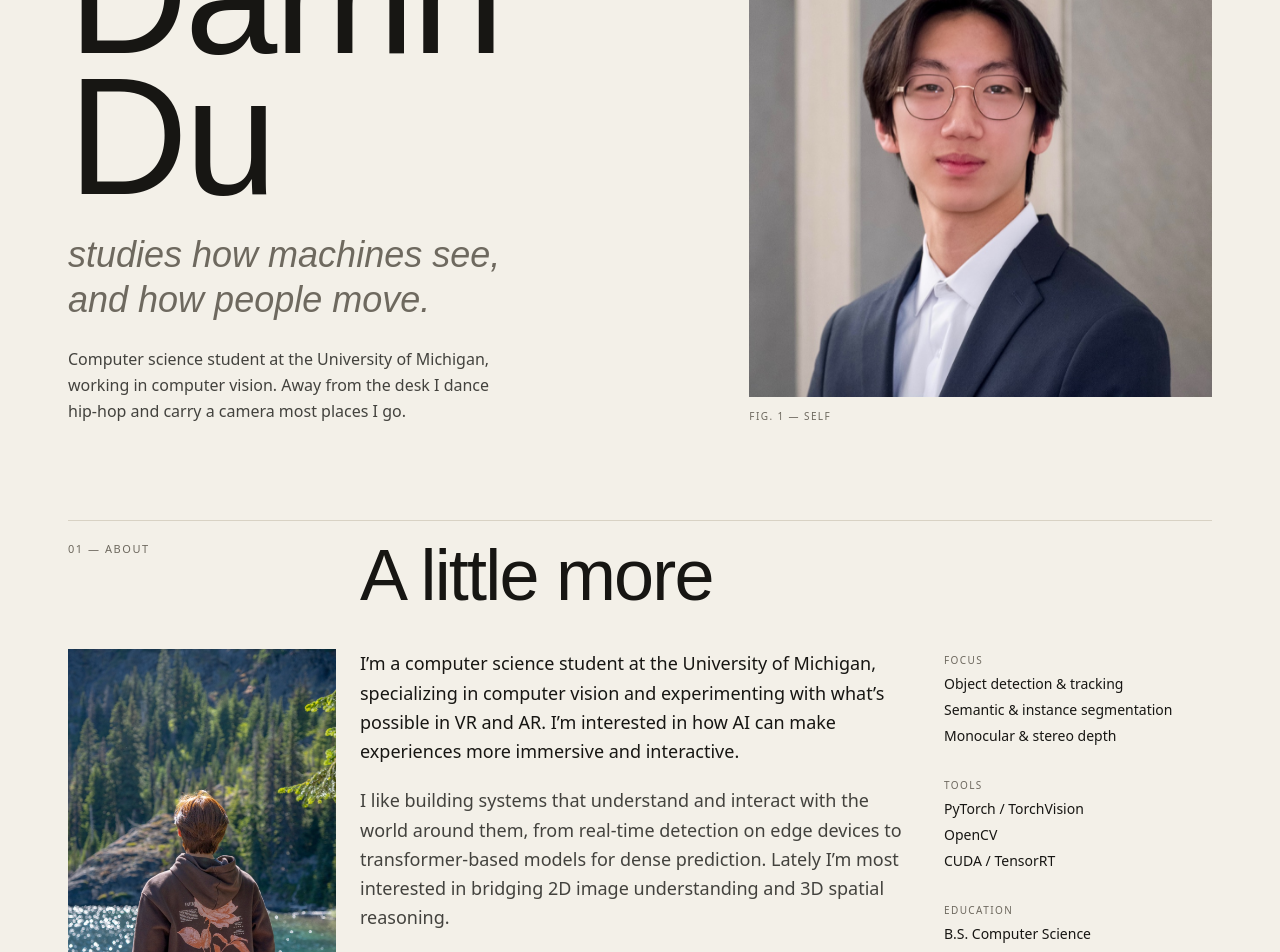
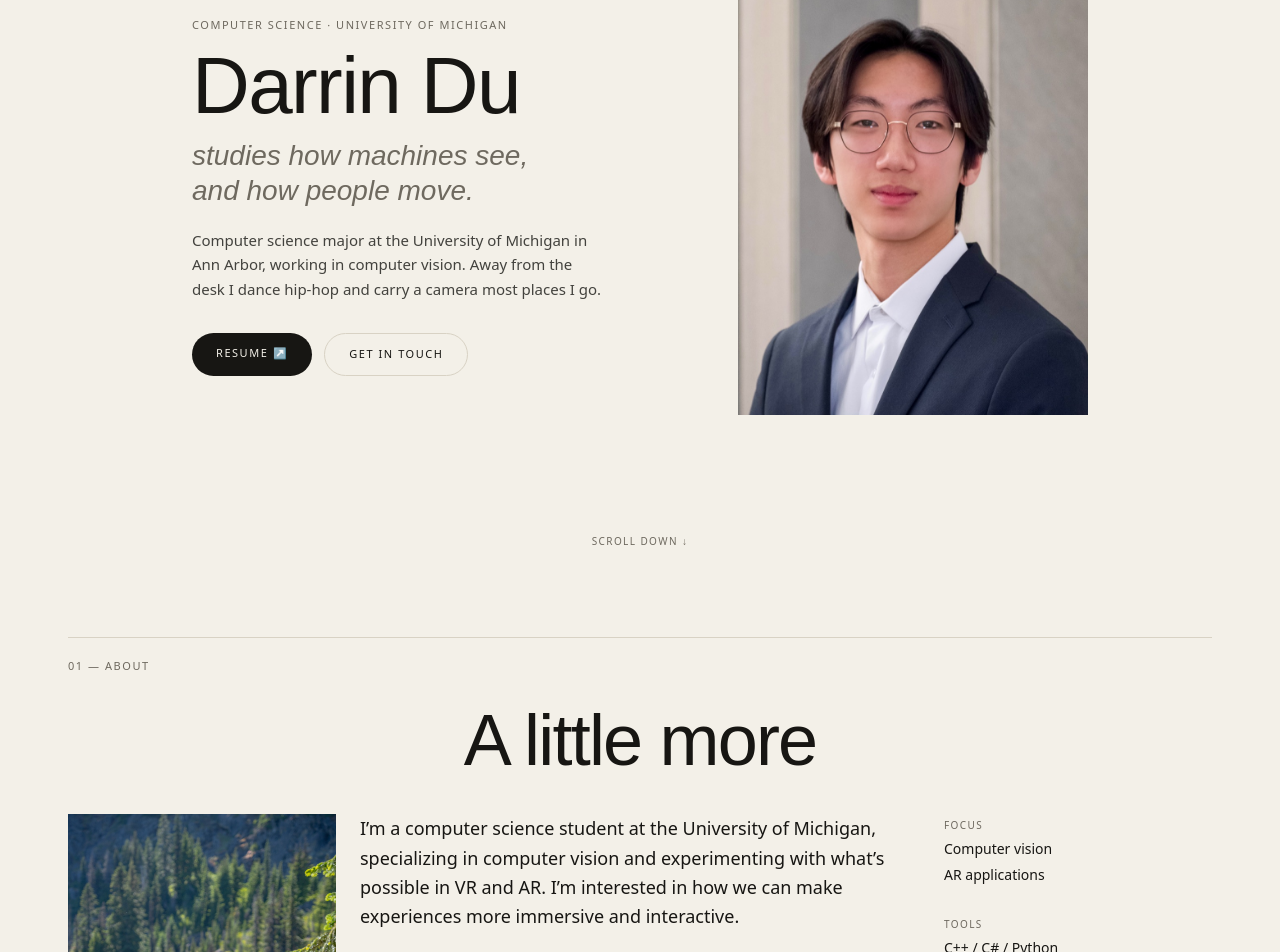
Before and after one commit to ddu-56/Personal_Website, a Next.js app: page / in a window 1280 px wide. Shown: the part 220-1172 px from the top of the page. Built offline with nearby package versions, Linux system fonts and the light colour scheme; a web font is replaced by a local one.

Commit message:
Fixed resume, and the formatting of photos and landing page

```diff
--- a/src/components/About.tsx
+++ b/src/components/About.tsx
@@ -4,21 +4,17 @@ import SectionHeader from "./SectionHeader";
 const notes = [
   {
     label: "Focus",
-    items: [
-      "Object detection & tracking",
-      "Semantic & instance segmentation",
-      "Monocular & stereo depth",
-    ],
+    items: ["Computer vision", "AR applications"],
   },
-  { label: "Tools", items: ["PyTorch / TorchVision", "OpenCV", "CUDA / TensorRT"] },
-  { label: "Education", items: ["B.S. Computer Science", "University of Michigan"] },
-  { label: "Off hours", items: ["Hip-hop", "Photography"] },
+  { label: "Tools", items: ["C++ / C# / Python", "OpenCV", "Unity"] },
+  { label: "Education", items: ["B.S.E. Computer Science", "University of Michigan"] },
+  { label: "Off hours", items: ["Hip-hop", "Photography", "Volleyball"] },
 ];
 
 export default function About() {
   return (
     <section id="about" className="wrap py-12 sm:py-16">
-      <SectionHeader index="01" kicker="About" title="A little more" />
+      <SectionHeader index="01" kicker="About" title="A little more" centered />
 
       <div className="mt-10 grid grid-cols-12 gap-x-6 gap-y-12">
         <Photo
@@ -36,15 +32,17 @@ export default function About() {
           <p>
             I’m a computer science student at the University of Michigan,
             specializing in computer vision and experimenting with what’s
-            possible in VR and AR. I’m interested in how AI can make
+            possible in VR and AR. I’m interested in how we can make
             experiences more immersive and interactive.
           </p>
           <p className="text-ink/80">
-            I like building systems that understand and interact with the world
-            around them, from real-time detection on edge devices to
-            transformer-based models for dense prediction. Lately I’m most
-            interested in bridging 2D image understanding and 3D spatial
-            reasoning.
+            I like building systems that see and respond to the world around
+            them. At the HAIL Lab, that means real-time OpenCV tracking that
+            keeps a patient’s eyes masked during procedures in a mobile clinic.
+            With CLAWS, it means HoloLens interfaces that guided a former
+            astronaut through lunar mission protocols. Lately I’m most
+            interested in where the two meet: using vision to anchor digital
+            interfaces in real, physical space.
           </p>
           <p className="text-ink/80">
             Photography and dance keep me looking at the world the way my work
--- a/src/components/Contact.tsx
+++ b/src/components/Contact.tsx
@@ -1,7 +1,7 @@
 import { RESUME_URL } from "./Masthead";
 import SectionHeader from "./SectionHeader";
 
-const EMAIL = "dudarrin@umich.edu";
+const EMAIL = "darrindu06@gmail.com";
 
 const links = [
   { label: "GitHub", href: "https://github.com/ddu-56" },
--- a/src/components/Dance.tsx
+++ b/src/components/Dance.tsx
@@ -20,13 +20,12 @@ export default function Dance() {
           sizes="(min-width: 1024px) 58vw, 100vw"
         />
 
-        <div className="col-span-12 mt-12 flex flex-col justify-between gap-12 lg:col-span-4 lg:col-start-9 lg:mt-0">
+        <div className="col-span-12 mt-12 flex flex-col justify-center gap-8 lg:col-span-4 lg:col-start-9 lg:mt-0">
           <Counts />
           <div>
             <p className="font-serif text-3xl leading-snug">
-              Hip-hop taught me most of what I know about practice: drill the
-              eight-count until you stop thinking about it, then find somewhere
-              to play.
+              Hip-hop taught me most of what I know about practice: if you need
+              help ask, and if you still struggle just keep practicing.
             </p>
             <p className="mt-6 text-[15px] leading-relaxed text-ink/80">
               I dance hip-hop choreography in classes, practice rooms, and on
--- a/src/components/Intro.tsx
+++ b/src/components/Intro.tsx
@@ -1,36 +1,66 @@
+import { RESUME_URL } from "./Masthead";
 import Photo from "./Photo";
 
 export default function Intro() {
   return (
+    // Fills the first screen (minus the masthead); text left, photo right,
+    // kept to roughly 60% of the width and centred.
     <section
       id="top"
-      className="wrap grid grid-cols-12 items-end gap-x-6 pt-12 pb-8 sm:pt-16"
+      className="wrap relative flex min-h-[calc(100svh-3rem)] items-center py-16"
     >
-      <div className="col-span-12 flex flex-col justify-end lg:col-span-7">
-        <p className="eyebrow text-muted">Ann Arbor, Michigan</p>
-        <h1 className="mt-6 font-serif text-[clamp(4.5rem,13vw,10.5rem)] leading-[0.85] tracking-[-0.02em]">
+      <div className="mx-auto grid w-full max-w-4xl grid-cols-12 items-center gap-x-10 gap-y-10">
+        <div className="col-span-12 sm:col-span-7">
+          <p className="eyebrow text-muted">
+            Computer Science · University of Michigan
+          </p>
+          <h1 className="mt-4 font-serif text-[clamp(3rem,min(8vw,10svh),6.5rem)] leading-[0.9] tracking-[-0.02em]">
             Darrin Du
           </h1>
-        <p className="mt-6 max-w-[24ch] font-serif text-3xl leading-tight text-balance text-muted italic sm:text-4xl">
+          <p className="mt-4 max-w-[24ch] font-serif text-2xl leading-tight text-balance text-muted italic sm:text-[1.75rem]">
             studies how machines see, and how people move.
           </p>
-        <p className="mt-6 max-w-md text-base leading-relaxed text-ink/80">
-          Computer science student at the University of Michigan, working in
-          computer vision. Away from the desk I dance hip-hop and carry a
-          camera most places I go.
+          <p className="mt-5 max-w-[26rem] text-[15px] text-pretty leading-relaxed text-ink/80">
+            Computer science major at the University of Michigan in Ann Arbor,
+            working in computer vision. Away from the desk I dance hip-hop and
+            carry a camera most places I go.
           </p>
+
+          <div className="mt-8 flex flex-wrap gap-3">
+            <a
+              href={RESUME_URL}
+              target="_blank"
+              rel="noopener noreferrer"
+              className="eyebrow rounded-full bg-ink px-6 py-3 text-paper transition-colors hover:bg-signal"
+            >
+              Resume ↗
+            </a>
+            <a
+              href="#contact"
+              className="eyebrow rounded-full border border-rule px-6 py-3 text-ink transition-colors hover:border-ink"
+            >
+              Get in touch
+            </a>
+          </div>
         </div>
 
         <Photo
-        className="col-span-10 col-start-2 mt-10 sm:col-span-6 sm:col-start-6 lg:col-span-5 lg:col-start-8 lg:mt-0"
+          className="col-span-8 col-start-3 sm:col-span-5 sm:col-start-8"
           src="/photos/headshot.jpg"
-        ratio="1/1"
+          ratio="4/5"
           alt="Portrait of Darrin Du"
           note="Portrait"
-        caption="Fig. 1 — Self"
           frame="person · 0.99"
-        sizes="(min-width: 1024px) 40vw, 80vw"
+          sizes="(min-width: 640px) 30vw, 70vw"
         />
+      </div>
+
+      <a
+        href="#about"
+        className="eyebrow absolute bottom-6 left-1/2 -translate-x-1/2 text-[10px] text-muted transition-colors hover:text-ink"
+      >
+        Scroll down ↓
+      </a>
     </section>
   );
 }
--- a/src/components/Masthead.tsx
+++ b/src/components/Masthead.tsx
@@ -1,4 +1,4 @@
-export const RESUME_URL = `${process.env.NEXT_PUBLIC_BASE_PATH}/images/Darrin_Du_Resume(1).pdf`;
+export const RESUME_URL = `${process.env.NEXT_PUBLIC_BASE_PATH}/images/Darrin_Du_Resume_SWE.pdf`;
 
 const nav = [
   { label: "About", href: "#about" },
--- a/src/components/Photographs.tsx
+++ b/src/components/Photographs.tsx
@@ -3,13 +3,22 @@ import Photo from "./Photo";
 import SectionHeader from "./SectionHeader";
 
 // Deliberately uneven, like prints laid out on a table. One entry per photo.
+// On wider screens the rows run 3 · 3 · 2 · 1: a large print with two smaller
+// ones, a strip of three tall frames, a staggered pair, then one closing frame.
 const LAYOUT = [
-  "col-span-9 sm:col-span-4 sm:col-start-2",
-  "col-span-9 col-start-4 sm:col-span-4 sm:col-start-7 sm:mt-16",
-  "col-span-10 sm:col-span-5 sm:col-start-2",
-  "col-span-7 col-start-6 sm:col-span-3 sm:col-start-8 sm:mt-20",
-  "col-span-7 sm:col-span-3 sm:col-start-3",
-  "col-span-7 col-start-6 sm:col-span-3 sm:col-start-7 sm:mt-10",
+  // Row 1
+  "col-span-10 sm:col-span-5 sm:col-start-1",
+  "col-span-8 col-start-5 sm:col-span-3 sm:col-start-7 sm:mt-32",
+  "col-span-8 sm:col-span-3 sm:col-start-10 sm:mt-56",
+  // Row 2: the three 9:16 frames
+  "col-span-6 sm:col-span-3 sm:col-start-2",
+  "col-span-6 mt-16 sm:col-span-3 sm:col-start-6 sm:mt-20",
+  "col-span-7 col-start-4 sm:col-span-3 sm:col-start-10 sm:mt-8",
+  // Row 3
+  "col-span-10 col-start-3 sm:col-span-5 sm:col-start-2",
+  "col-span-8 sm:col-span-4 sm:col-start-8 sm:mt-28",
+  // Row 4
+  "col-span-8 col-start-3 sm:col-span-4 sm:col-start-5",
 ];
 
 export default function Photographs() {
--- a/src/components/SectionHeader.tsx
+++ b/src/components/SectionHeader.tsx
@@ -2,17 +2,24 @@ export default function SectionHeader({
   index,
   kicker,
   title,
+  centered = false,
 }: {
   index: string;
   kicker: string;
   title: string;
+  /** Puts the title on its own row, centered across the full width. */
+  centered?: boolean;
 }) {
   return (
     <header className="grid grid-cols-12 gap-x-6 border-t border-rule pt-5">
       <p className="eyebrow col-span-12 text-muted sm:col-span-3">
         {index} — {kicker}
       </p>
-      <h2 className="col-span-12 mt-8 font-serif text-5xl leading-[0.95] tracking-tight sm:col-span-9 sm:mt-0 sm:text-7xl">
+      <h2
+        className={`col-span-12 mt-8 font-serif text-5xl leading-[0.95] tracking-tight sm:text-7xl ${
+          centered ? "text-center" : "sm:col-span-9 sm:mt-0"
+        }`}
+      >
         {title}
       </h2>
     </header>
--- a/src/data/photos.ts
+++ b/src/data/photos.ts
@@ -13,7 +13,7 @@ export const photographs: Photograph[] = [
   {
     src: "/photos/alpine-lake.jpg",
     frame: "04A",
-    caption: "Alpine lake",
+    caption: "Rachel Lake",
     alt: "Clear turquoise lake edged by a rocky shore and pine forest",
     ratio: "2/3",
   },
```
Also changed, not shown: 2 other files (tests, documents, lock files or other folders). Lines whose indentation alone changed are shown as unchanged.
